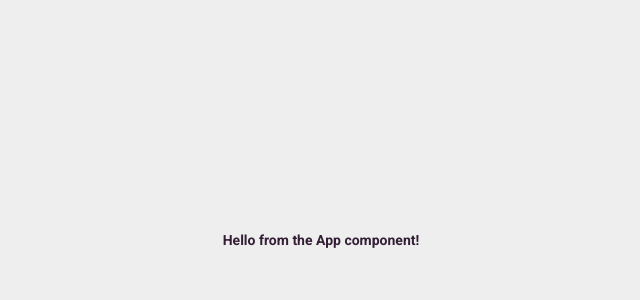
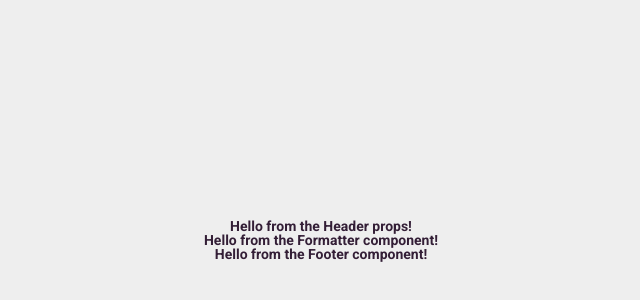
Before and after one commit to andrews1022/string-formatter, a React (Create React App) app: page / in a window 1280 px wide. Shown: the part 160-460 px from the top of the page, without its empty margins (319-959 px from the left). Built offline with nearby package versions, Linux system fonts and the light colour scheme.

Commit message:
setup boilerplate files for major components

```diff
--- a/src/App.tsx
+++ b/src/App.tsx
@@ -1,8 +1,15 @@
 import React from 'react';
+
+// components
+import Footer from './components/Footer';
+import Formatter from './components/Formatter';
+import Header from './components/Header';
 
 const App = () => (
 	<div className='App'>
-		<h1>Hello from the App component!</h1>
+		<Header />
+		<Formatter />
+		<Footer />
 	</div>
 );
 
--- a/src/components/Footer/index.tsx
+++ b/src/components/Footer/index.tsx
@@ -1,4 +1,7 @@
 import React from 'react';
+
+import { FontAwesomeIcon } from '@fortawesome/react-fontawesome';
+import { faGithub, faTwitter } from '@fortawesome/free-brands-svg-icons';
 
 interface FooterProps {}
 
--- /dev/null
+++ b/src/components/Formatter/index.tsx
@@ -0,0 +1,13 @@
+import React from 'react';
+
+interface FormatterProps {}
+
+const Formatter = (props: FormatterProps) => {
+	return (
+		<div>
+			<h2>Hello from the Formatter component!</h2>
+		</div>
+	);
+};
+
+export default Formatter;
--- /dev/null
+++ b/src/components/Formatter/styles.ts
@@ -0,0 +1 @@
+import styled from 'styled-components';
--- /dev/null
+++ b/src/components/Header/index.tsx
@@ -0,0 +1,13 @@
+import React from 'react';
+
+interface HeaderProps {}
+
+const Header = (props: HeaderProps) => {
+	return (
+		<div>
+			<h2>Hello from the Header props!</h2>
+		</div>
+	);
+};
+
+export default Header;
--- /dev/null
+++ b/src/components/Header/styles.ts
@@ -0,0 +1 @@
+import styled from 'styled-components';
```
Also changed, not shown: src/components/Copy/index.tsx (added, +9 -0 lines), .eslintrc.json.
